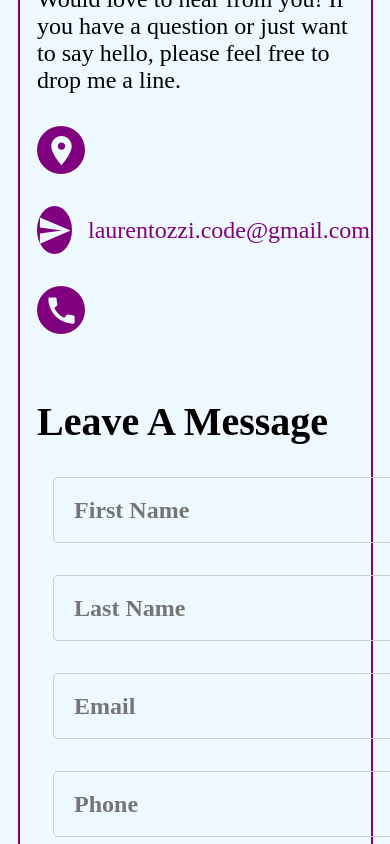
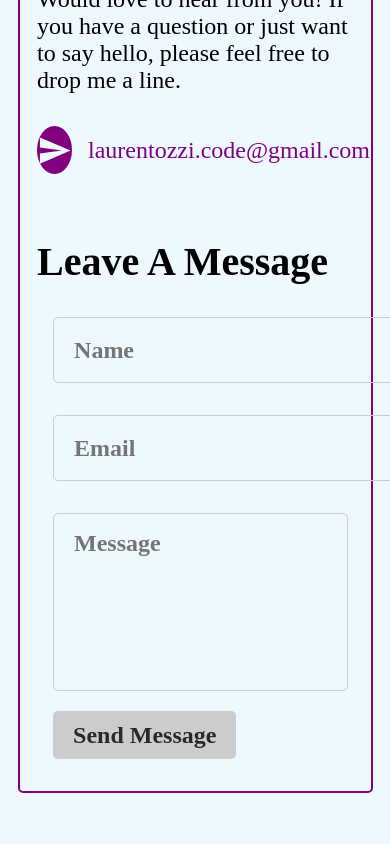
Before and after one commit to Ooh-LaLa/portfolio, a React (Create React App) app: page /about-me in a window 390 px wide. Shown: the part 1180-2024 px from the top of the page. Built offline with nearby package versions, Linux system fonts and the light colour scheme; a web font is replaced by a local one.

Commit message:
remove phone numbers from contact page, add netlify to form input

```diff
--- a/src/Data/PersonalData.js
+++ b/src/Data/PersonalData.js
@@ -3,7 +3,6 @@ const PersonalData = {
     lastName: "Tozzi",
     email:"laurentozzi.code@gmail.com",
     aboutMe:"Lorem Ipsum",
-    resumeLink: "resume.pdf"
-}
+    resumeLink: "resume.pdf"}
 export const autoTypeData=['Fullstack Software Engineer', 'MERN Stack Developer', 'Junior Developer'];
 export default PersonalData;
--- a/src/components/Get In Touch/ContactForm.js
+++ b/src/components/Get In Touch/ContactForm.js
@@ -85,12 +85,12 @@ const ContactForm = (props) => {
     const finishEnteringHandler=()=>{
         setIsEntering(false);
       }
-      const formFocussedHandler = () => {
+      const formFocusedHandler = () => {
         setIsEntering(true);
       };
     const nameInputClasses = nameInputHasError ? `${classes.Inputs} ${classes.invalidInput}` : classes.Inputs;
     const emailInputClasses = emailInputHasError ? `${classes.Inputs} ${classes.invalidInput}` : classes.Inputs;
-    const phoneInputClasses = phoneInputHasError ? `${classes.Inputs} ${classes.invalidInput}` : classes.Inputs;
+    // const phoneInputClasses = phoneInputHasError ? `${classes.Inputs} ${classes.invalidInput}` : classes.Inputs;
     const messageInputClasses = messageInputHasError ? `${classes.Inputs} ${classes.invalidInput}` : classes.Inputs;
     const formClasses = isSent ? `${classes.contactForm} ${classes.sent}` : classes.contactForm;
 
@@ -102,33 +102,38 @@ const ContactForm = (props) => {
             />
             <div className={classes.contactFormCard}>
                 <h1 style={{ color: nonThemeColor }}>Leave A Message</h1>
-                <form onFocus={formFocussedHandler} action="" onSubmit={formSubmitHandler} className={formClasses}>
+                <form onFocus={formFocusedHandler} action="" onSubmit={formSubmitHandler} className={formClasses} netlify-honeypot="bot-field" data-netlify="true">
+                <p class="hidden">
+				<label hidden="true"><input name="bot-field"/></label>
+			</p>
                     <input value={enteredName}
                         onBlur={nameBlurHandler}
                         onChange={nameChangedHandler}
                         type="text"
                         className={nameInputClasses}
-                        placeholder="First Name"
+                        placeholder="Name"
+                        name="name"
                         disabled={isSent}
                     />
-                    <input type="text"
+                    {/* <input type="text"
                         id="lName"
                         value={enteredLName}
                         onChange={lastNameChangeHandler}
                         className={classes.Inputs}
                         placeholder="Last Name"
                         disabled={isSent}
-                    />
+                    /> */}
 
                     <input value={enteredEmail}
                         onBlur={emailBlurHandler}
                         onChange={emailChangedHandler}
                         type="email"
                         className={emailInputClasses}
+                        name="email"
                         placeholder="Email"
                         disabled={isSent}
                     />
-                    <input value={enteredPhone}
+                    {/* <input value={enteredPhone}
                         onBlur={phoneBlurHandler}
                         onChange={phoneChangedHandler}
                         type="text"
@@ -137,7 +142,7 @@ const ContactForm = (props) => {
                         minLength={10}
                         maxLength={12}
                         disabled={isSent}
-                    /><br />
+                    /><br /> */}
                     <textarea
                         value={enteredMessage}
                         onBlur={messageBlurHandler}
--- a/src/components/Get In Touch/GetInTouch.js
+++ b/src/components/Get In Touch/GetInTouch.js
@@ -3,20 +3,20 @@ import React from "react";
 import classes from "./GetInTouch.module.css";
 import ContactForm from "./ContactForm";
 
-import LocationOnIcon from '@mui/icons-material/LocationOn';
-import SendIcon from '@mui/icons-material/Send';
-import CallIcon from '@mui/icons-material/Call';
+// import LocationOnIcon from '@mui/icons-material/LocationOn';
+ import SendIcon from '@mui/icons-material/Send';
+// import CallIcon from '@mui/icons-material/Call';
 
 import PersonalData from "../../Data/PersonalData";
 import { useSelector } from "react-redux";
 
-const data = [PersonalData.address,PersonalData.email, PersonalData.mobNo];
+const data = [PersonalData.email];//[PersonalData.email, PersonalData.address, PersonalData.mobNo];
 
 const GetInTouch = (props) => {
 
     const uiColor=useSelector(state=>state.uiColor);
     const nonThemeColor=useSelector(state=>state.nonThemeColor);
-    const Icons=[<LocationOnIcon fontSize="large"/>,<SendIcon fontSize="large"/>,<CallIcon fontSize="large"/>];
+    const Icons= [<SendIcon fontSize="large"/>]; //<LocationOnIcon fontSize="large"/>,<CallIcon fontSize="large"/>
 
     const contactDetails = data.map((item, index) =>
         <div className={classes.contactCard} style={{color:uiColor}} key={index}>
```
